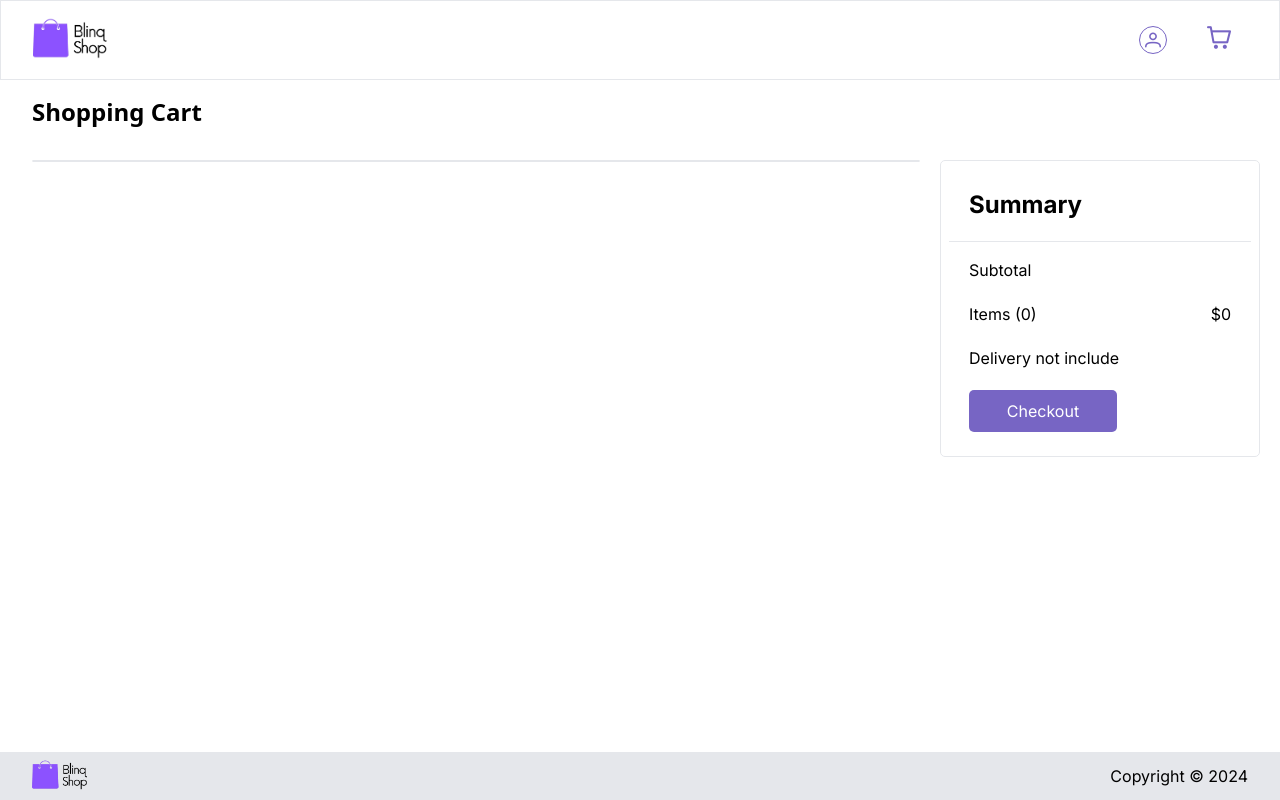
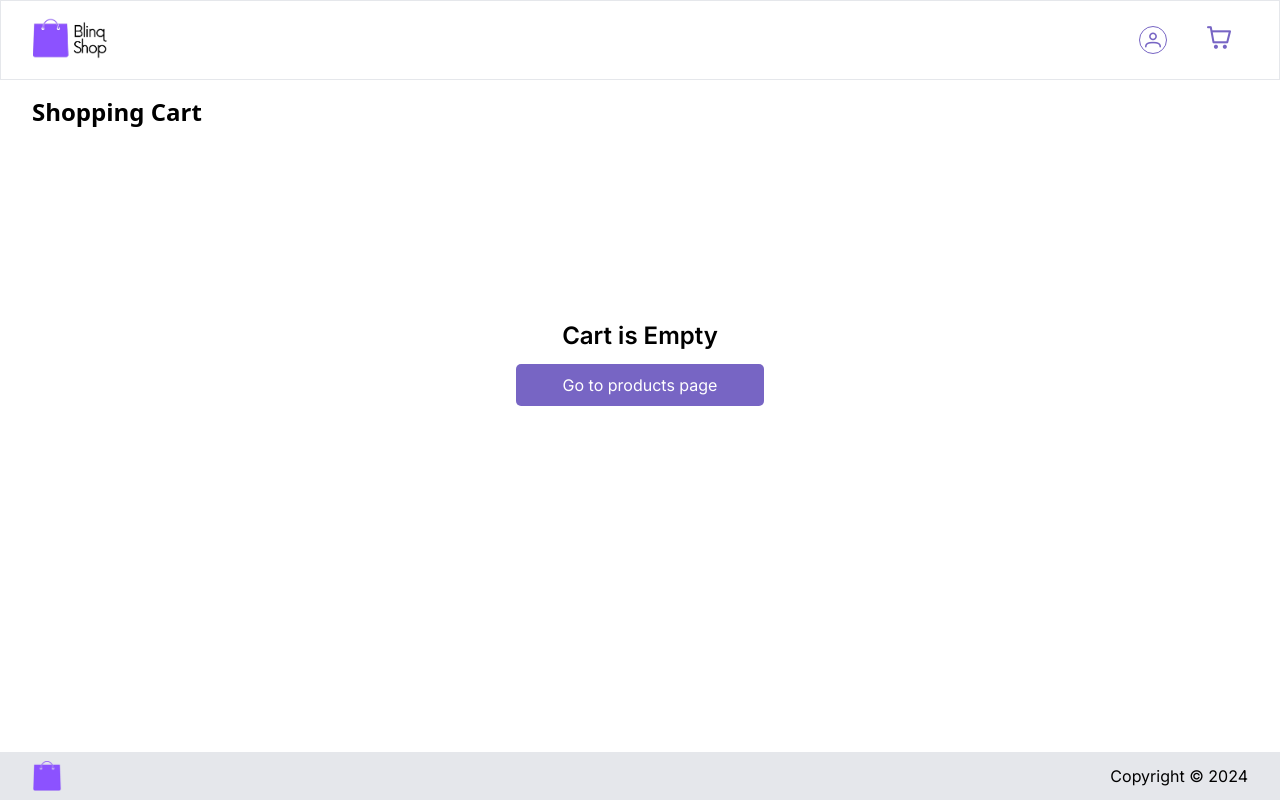
Before and after one commit to Midetech/blinqpay-commerce, a Next.js app: page /cart in a window 1280 px wide. Built offline with nearby package versions, Linux system fonts and the light colour scheme.

Commit message:
Add empty state for when cart is empty

```diff
--- a/src/app/cart/page.tsx
+++ b/src/app/cart/page.tsx
@@ -4,24 +4,36 @@ import Header from "components/Header";
 import { useCart } from "../app-context";
 import { useEffect } from "react";
 import CartCard from "components/CartCard";
+import { useRouter } from "next/navigation";
 
 export default function Cart() {
   const { state, quantities, getTotalPrice } = useCart();
-  useEffect(() => {
-    console.log("Cart component mounted");
-  }, []);
+  const router = useRouter();
   return (
     <main className="flex lg:min-h-screen flex-col pb-12">
       <Header />
       <p className="px-8 py-4 text-2xl font-sans font-semibold">
         Shopping Cart
       </p>
+      {state.items.length === 0 && (
+        <div className="w-full flex flex-col justify-center items-center mt-44 gap-y-3">
+          <p className="text-2xl font-semibold">Cart is Empty</p>
+          <Button
+            onClick={() => router.push("/")}
+            className="w-[248px] text-white bg-primary"
+          >
+            Go to products page
+          </Button>
+        </div>
+      )}
+      {state.items.length > 0 && (
         <div className="px-8 py-4 flex lg:gap-x-4 flex-col lg:flex-row gap-y-8">
           <div className="lg:w-[73%] flex flex-col gap-y-4 border rounded-[7px]">
             {state.items.map((item) => (
               <CartCard {...item} key={item.id} />
             ))}
           </div>
+
           <div className="lg:w-1/4 h-fit p-2 rounded-[5px] border lg:fixed top-40 right-5">
             <p className="p-5 font-bold text-2xl">Summary</p>
 
@@ -42,6 +54,7 @@ export default function Cart() {
             </div>
           </div>
         </div>
+      )}
     </main>
   );
 }
--- a/src/app/layout.tsx
+++ b/src/app/layout.tsx
@@ -21,20 +21,13 @@ export default function RootLayout({
 }>) {
   return (
     <html lang="en">
-      {/* <Head>
-        {" "}
-        <link rel="icon" href="/favicon.ico" sizes="any" />
-      </Head> */}
+      <link rel="icon" href="/favicon.ico" sizes="any" />
+
       <Providers>
         <body className={` ${inter.className}`}>
           {children}
           <footer className="fixed bottom-0 h-12 w-full  px-8 flex items-center justify-between bg-gray-200">
-            <Image
-              src={"/blinqshop.png"}
-              alt="Blinq Shop"
-              width={60}
-              height={20}
-            />
+            <Image src={"/logo.png"} alt="Blinq Shop" width={30} height={20} />
 
             <p>Copyright &copy; {new Date().getFullYear()}</p>
           </footer>
```
Lines whose indentation alone changed are shown as unchanged.
